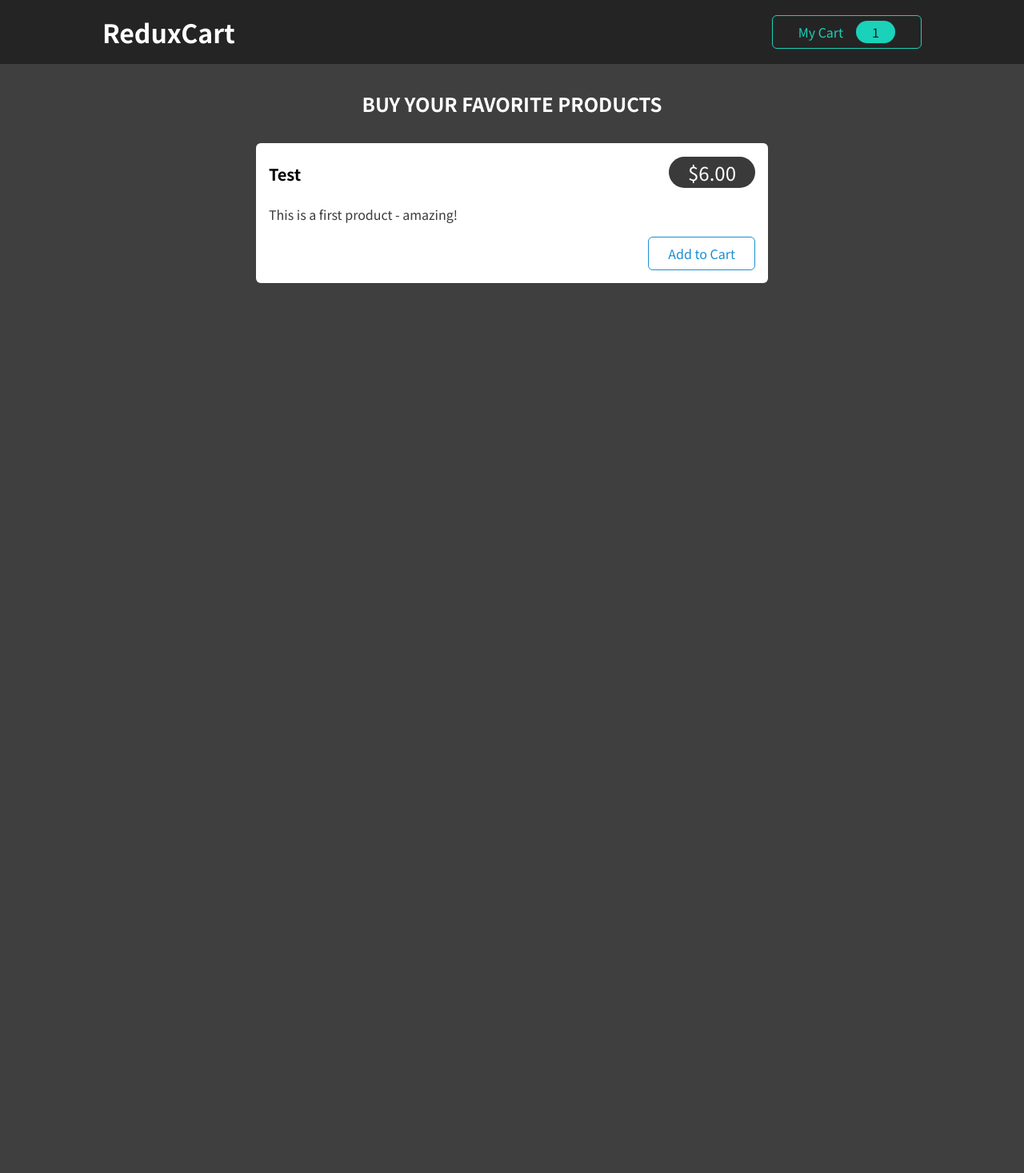
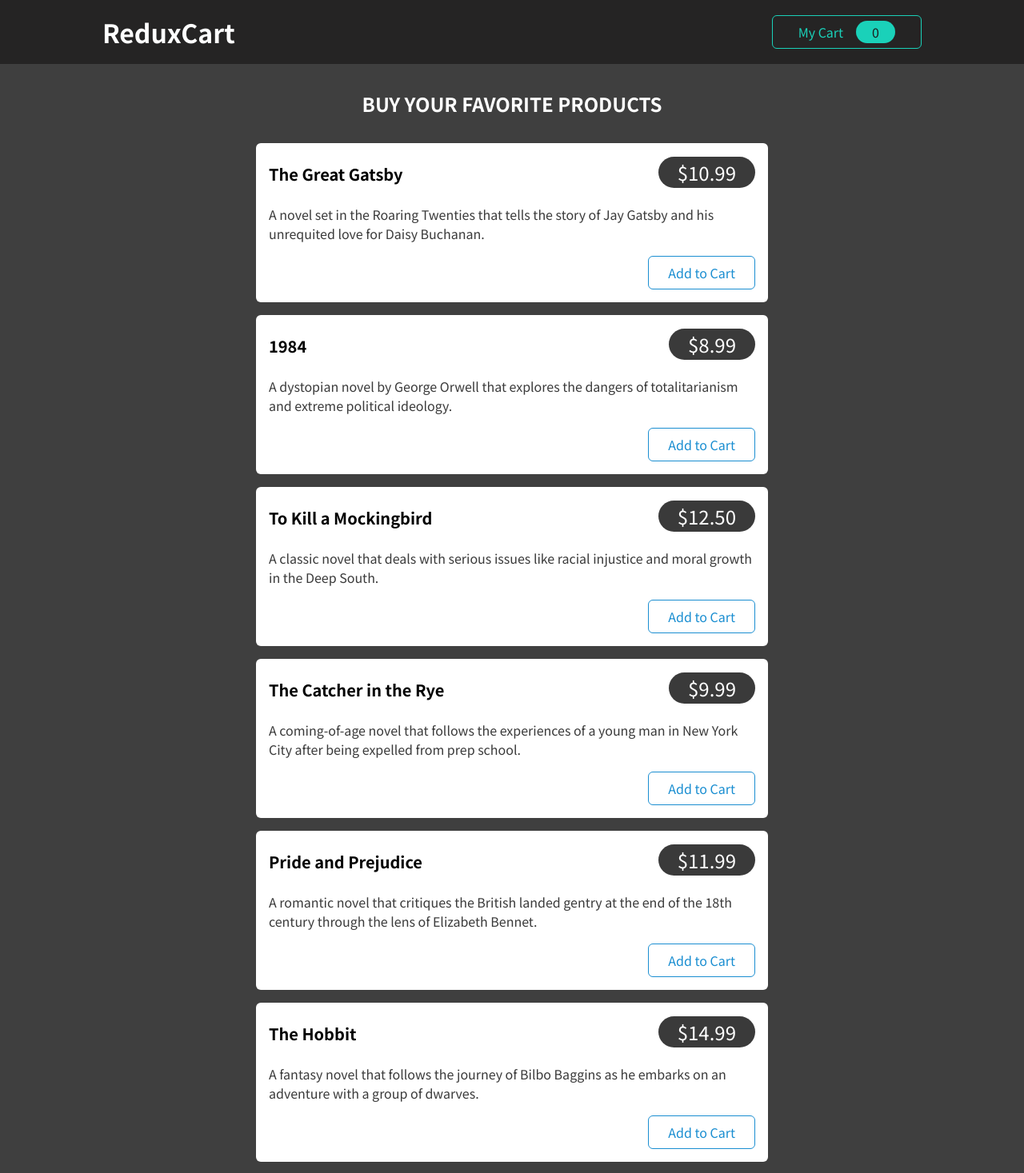
Before and after one commit to suhasbachhav/shopping-cart-app, a React (Create React App) app: page / in a window 1280 px wide. Shown: the top 1467 px of the page at 80% size. Before the commit the page ends 800 px from the top, so only its background shows below. Built offline with nearby package versions, Linux system fonts and the light colour scheme.

Commit message:
add and remove from cart

```diff
--- a/src/components/Cart/Cart.js
+++ b/src/components/Cart/Cart.js
@@ -1,15 +1,22 @@
+import { useSelector } from 'react-redux';
 import Card from '../UI/Card';
 import classes from './Cart.module.css';
 import CartItem from './CartItem';
 
 const Cart = (props) => {
+  const cartItems = useSelector(state => state.cart.items)
+
   return (
     <Card className={classes.cart}>
       <h2>Your Shopping Cart</h2>
       <ul>
-        <CartItem
-          item={{ title: 'Test Item', quantity: 3, total: 18, price: 6 }}
-        />
+        {cartItems.map(item => (
+          <CartItem
+            key={item.id}
+            item={{ id: item.id, title: item.name, quantity: item.quantity, total: item.totalPrice, price: item.price }}
+          />
+        ))}
+
       </ul>
     </Card>
   );
--- a/src/components/Cart/CartButton.js
+++ b/src/components/Cart/CartButton.js
@@ -1,9 +1,10 @@
-import { useDispatch } from 'react-redux';
+import { useDispatch, useSelector } from 'react-redux';
 import { uiActions } from '../../store/ui-slice';
 import classes from './CartButton.module.css';
 
 const CartButton = (props) => {
   const dispatch = useDispatch();
+  const cartQuantity = useSelector(state => state.cart.totalQuantity);
 
   const toggleCartHandler = () =>{
     dispatch(uiActions.toggle())
@@ -12,7 +13,7 @@ const CartButton = (props) => {
   return (
     <button className={classes.button} onClick={toggleCartHandler}>
       <span>My Cart</span>
-      <span className={classes.badge}>1</span>
+      <span className={classes.badge}>{cartQuantity}</span>
     </button>
   );
 };
--- a/src/components/Cart/CartItem.js
+++ b/src/components/Cart/CartItem.js
@@ -1,7 +1,20 @@
+import { useDispatch } from 'react-redux';
 import classes from './CartItem.module.css';
+import { cartAction } from '../../store/cart-slice';
 
 const CartItem = (props) => {
-  const { title, quantity, total, price } = props.item;
+  const dispatch = useDispatch();
+  const { title, quantity, total, price, id } = props.item;
+
+  const addItemHandler = () => {
+    dispatch(cartAction.addItemToCart({
+      id, title, price
+    }))
+  }
+
+  const removeItemHandler = () => {
+    dispatch(cartAction.removeItemFromCart(id));
+  }
 
   return (
     <li className={classes.item}>
@@ -17,8 +30,8 @@ const CartItem = (props) => {
           x <span>{quantity}</span>
         </div>
         <div className={classes.actions}>
-          <button>-</button>
-          <button>+</button>
+          <button onClick={removeItemHandler}>-</button>
+          <button onClick={addItemHandler}>+</button>
         </div>
       </div>
     </li>
--- a/src/components/Shop/ProductItem.js
+++ b/src/components/Shop/ProductItem.js
@@ -1,8 +1,17 @@
+import { useDispatch } from 'react-redux';
 import Card from '../UI/Card';
 import classes from './ProductItem.module.css';
+import { cartAction } from '../../store/cart-slice';
 
 const ProductItem = (props) => {
-  const { title, price, description } = props;
+  const dispatch = useDispatch();
+  const { title, price, description, id } = props;
+
+  const addToCartHandler = () =>{
+    dispatch(cartAction.addItemToCart({
+      id, title, price
+    }));
+  }
 
   return (
     <li className={classes.item}>
@@ -13,7 +22,7 @@ const ProductItem = (props) => {
         </header>
         <p>{description}</p>
         <div className={classes.actions}>
-          <button>Add to Cart</button>
+          <button onClick={addToCartHandler}>Add to Cart</button>
         </div>
       </Card>
     </li>
--- a/src/components/Shop/Products.js
+++ b/src/components/Shop/Products.js
@@ -1,3 +1,4 @@
+import { DUMMY_PRODUCTS } from '../../product-list';
 import ProductItem from './ProductItem';
 import classes from './Products.module.css';
 
@@ -6,11 +7,18 @@ const Products = (props) => {
     <section className={classes.products}>
       <h2>Buy your favorite products</h2>
       <ul>
-        <ProductItem
-          title='Test'
-          price={6}
-          description='This is a first product - amazing!'
-        />
+        {
+          DUMMY_PRODUCTS.map((product)=>(
+            <ProductItem
+              key={product.id}
+              id={product.id}
+              title={product.title}
+              price={product.price}
+              description={product.description}
+            />
+          ))
+        }
+
       </ul>
     </section>
   );
--- /dev/null
+++ b/src/product-list.js
@@ -0,0 +1,122 @@
+export const DUMMY_PRODUCTS = [
+    {
+        id: 1,
+        title: "The Great Gatsby",
+        price: 10.99,
+        description: "A novel set in the Roaring Twenties that tells the story of Jay Gatsby and his unrequited love for Daisy Buchanan."
+    },
+    {
+        id: 2,
+        title: "1984",
+        price: 8.99,
+        description: "A dystopian novel by George Orwell that explores the dangers of totalitarianism and extreme political ideology."
+    },
+    {
+        id: 3,
+        title: "To Kill a Mockingbird",
+        price: 12.50,
+        description: "A classic novel that deals with serious issues like racial injustice and moral growth in the Deep South."
+    },
+    {
+        id: 4,
+        title: "The Catcher in the Rye",
+        price: 9.99,
+        description: "A coming-of-age novel that follows the experiences of a young man in New York City after being expelled from prep school."
+    },
+    {
+        id: 5,
+        title: "Pride and Prejudice",
+        price: 11.99,
+        description: "A romantic novel that critiques the British landed gentry at the end of the 18th century through the lens of Elizabeth Bennet."
+    },
+    {
+        id: 6,
+        title: "The Hobbit",
+        price: 14.99,
+        description: "A fantasy novel that follows the journey of Bilbo Baggins as he embarks on an adventure with a group of dwarves."
+    },
+    {
+        id: 7,
+        title: "Fahrenheit 451",
+        price: 10.50,
+        description: "A dystopian novel that presents a future society where books are outlawed and 'firemen' burn any that are found."
+    },
+    {
+        id: 8,
+        title: "Moby Dick",
+        price: 13.99,
+        description: "A novel about the obsessive quest of Captain Ahab to seek revenge on Moby Dick, the giant white sperm whale."
+    },
+    {
+        id: 9,
+        title: "War and Peace",
+        price: 15.50,
+        description: "A historical novel that intertwines the lives of several families during the Napoleonic Wars in Russia."
+    },
+    {
+        id: 10,
+        title: "Jane Eyre",
+        price: 12.00,
+        description: "A novel that follows the life of an orphaned girl, Jane Eyre, as she overcomes hardships to find love and independence."
+    },
+    {
+        id: 11,
+        title: "The Picture of Dorian Gray",
+        price: 9.50,
+        description: "A philosophical novel about a young man who becomes obsessed with beauty and the consequences of a life of indulgence."
+    },
+    {
+        id: 12,
+        title: "The Alchemist",
+        price: 11.50,
+        description: "A novel that follows a shepherd named Santiago who dreams of finding treasure and discovering his personal legend."
+    },
+    {
+        id: 13,
+        title: "Brave New World",
+        price: 10.25,
+        description: "A dystopian novel that explores a future society driven by technological advancements and social engineering."
+    },
+    {
+        id: 14,
+        title: "The Brothers Karamazov",
+        price: 13.50,
+        description: "A philosophical novel that delves into faith, doubt, and morality through the lives of the Karamazov family."
+    },
+    {
+        id: 15,
+        title: "Crime and Punishment",
+        price: 12.99,
+        description: "A psychological thriller that follows the moral dilemmas faced by a former student in St. Petersburg after committing murder."
+    },
+    {
+        id: 16,
+        title: "The Odyssey",
+        price: 14.50,
+        description: "An epic poem that recounts the adventures of Odysseus as he struggles to return home after the Trojan War."
+    },
+    {
+        id: 17,
+        title: "The Kite Runner",
+        price: 11.75,
+        description: "A novel about friendship and betrayal set against the backdrop of a changing Afghanistan."
+    },
+    {
+        id: 18,
+        title: "The Road",
+        price: 12.50,
+        description: "A post-apocalyptic novel that follows a father and son's journey across a desolate landscape."
+    },
+    {
+        id: 19,
+        title: "The Catch-22",
+        price: 10.99,
+        description: "A satirical novel that critiques the absurdities of war and military bureaucracy through the experiences of Captain Yossarian."
+    },
+    {
+        id: 20,
+        title: "A Tale of Two Cities",
+        price: 9.99,
+        description: "A historical novel set during the French Revolution, focusing on the themes of resurrection and sacrifice."
+    }
+];
--- a/src/store/cart-slice.js
+++ b/src/store/cart-slice.js
@@ -1,6 +1,4 @@
 import { createSlice } from "@reduxjs/toolkit";
-
-
 
 const cartSlice = createSlice({
     name: 'cart',
@@ -9,13 +7,14 @@ const cartSlice = createSlice({
         totalQuantity:0,
         totalAmount: 0
     },
-    reducer:{
+    reducers:{
         addItemToCart(state, action){
             const newItem = action.payload;
-            const existingItem = state.item.find(item => item.id === newItem.id);
+            const existingItem = state.items.find(item => item.id === newItem.id);
+            state.totalQuantity++;
             if(!existingItem){
                 state.items.push({
-                    itemId: newItem.id,
+                    id: newItem.id,
                     price: newItem.price,
                     quantity: 1,
                     totalPrice: newItem.price,
@@ -28,7 +27,8 @@ const cartSlice = createSlice({
         },
         removeItemFromCart(state, action){
             const id = action.payload;
-            const existingItem = state.item.find(item => item.id === id);
+            const existingItem = state.items.find(item => item.id === id);
+            state.totalQuantity--;
             if(existingItem.quantity === 1){
                 state.items = state.items.filter((item) => item.id != id);
             } else {
```
